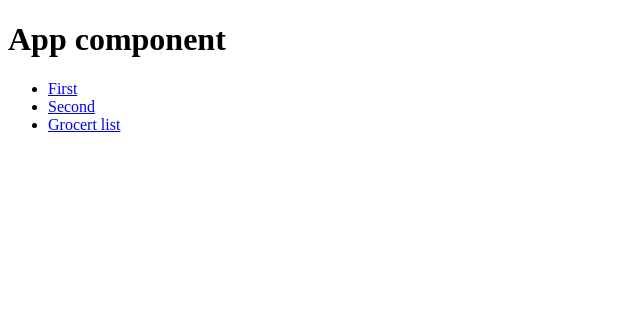
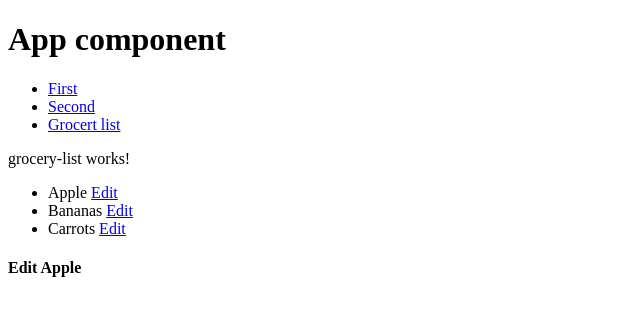
Before and after one commit to AnPham112/angular-features, an Angular app in the folder angular-routing/: page /groceries/1/details/1 in a window 1280 px wide. Before the commit this address led to /. Shown: the top 316 px of the page, without its empty margins (0-640 px from the left). Built offline with nearby package versions, Linux system fonts and the light colour scheme.

Commit message:
get-route-params-without-using-activatedRoute

```diff
--- a/angular-routing/src/app/app.component.html
+++ b/angular-routing/src/app/app.component.html
@@ -9,7 +9,7 @@
       <a routerLink="/second-component" routerLinkActive="active">Second</a>
     </li>
     <li>
-      <a routerLink="/groceries" routerLinkActive="active">Grocert list</a>
+      <a routerLink="/groceries/1" routerLinkActive="active">Grocert list</a>
     </li>
   </ul>
 </nav>
--- a/angular-routing/src/app/app.config.ts
+++ b/angular-routing/src/app/app.config.ts
@@ -1,11 +1,19 @@
 import { ApplicationConfig, provideZoneChangeDetection } from '@angular/core';
-import { provideRouter, withComponentInputBinding } from '@angular/router';
+import {
+  provideRouter,
+  withComponentInputBinding,
+  withRouterConfig,
+} from '@angular/router';
 
 import { routes } from './app.routes';
 
 export const appConfig: ApplicationConfig = {
   providers: [
     provideZoneChangeDetection({ eventCoalescing: true }),
-    provideRouter(routes, withComponentInputBinding()),
+    provideRouter(
+      routes,
+      withComponentInputBinding(),
+      withRouterConfig({ paramsInheritanceStrategy: 'always' })
+    ),
   ],
 };
--- a/angular-routing/src/app/components/grocery-item/grocery-item.component.html
+++ b/angular-routing/src/app/components/grocery-item/grocery-item.component.html
@@ -1,3 +1,3 @@
-<div *ngIf="grocery$ | async as grocery">
+<div *ngIf="grocery() as grocery">
   <h4>Edit {{ grocery.name }}</h4>
 </div>
--- a/angular-routing/src/app/components/grocery-item/grocery-item.component.ts
+++ b/angular-routing/src/app/components/grocery-item/grocery-item.component.ts
@@ -1,20 +1,28 @@
-import { AsyncPipe, NgIf } from '@angular/common';
-import { Component, inject, Input, numberAttribute } from '@angular/core';
-import { Observable } from 'rxjs';
+import { NgIf } from '@angular/common';
+import { Component, inject, input, OnInit } from '@angular/core';
+import { toObservable, toSignal } from '@angular/core/rxjs-interop';
 import { GroceryService } from '../../services/grocery.service';
+import { switchMap } from 'rxjs';
 
 @Component({
   selector: 'app-grocery-item',
   standalone: true,
-  imports: [AsyncPipe, NgIf],
+  imports: [NgIf],
   templateUrl: './grocery-item.component.html',
   styleUrl: './grocery-item.component.css',
 })
-export class GroceryItemComponent {
+export class GroceryItemComponent implements OnInit {
+  categoryId = input('categoryId');
+  groceryId = input('groceryId');
   groceryService = inject(GroceryService);
-  grocery$!: Observable<any>;
-  grocery: any;
-  @Input({ transform: numberAttribute }) set id(groceryId: number) {
-    this.grocery$ = this.groceryService.getGroceryById(groceryId);
+  grocery = toSignal(
+    toObservable(this.groceryId).pipe(
+      switchMap((id) => this.groceryService.getGroceryById(+id))
+    )
+  );
+
+  ngOnInit() {
+    console.log('categoryId: ', this.categoryId());
+    console.log('groceryId: ', this.groceryId());
   }
 }
--- a/angular-routing/src/app/components/grocery-list/grocery-list.component.html
+++ b/angular-routing/src/app/components/grocery-list/grocery-list.component.html
@@ -4,7 +4,9 @@
   @for (grocery of groceries(); track grocery.id) {
   <li>
     {{ grocery.name }}
-    <a [routerLink]="['/groceries/edit', grocery.id]">Edit</a>
+    <a [routerLink]="['details', grocery.id]">Edit</a>
   </li>
   }
 </ul>
+
+<router-outlet></router-outlet>
--- a/angular-routing/src/app/components/grocery-list/grocery-list.component.ts
+++ b/angular-routing/src/app/components/grocery-list/grocery-list.component.ts
@@ -1,19 +1,25 @@
-import { Component, inject } from '@angular/core';
+import { Component, inject, input, OnInit } from '@angular/core';
 import { GroceryService } from '../../services/grocery.service';
 import { toSignal } from '@angular/core/rxjs-interop';
-import { IGrocery } from '../../models/grocery.model';
-import { RouterLink } from '@angular/router';
+import { RouterLink, RouterOutlet } from '@angular/router';
 
 @Component({
   selector: 'app-grocery-list',
   standalone: true,
-  imports: [RouterLink],
+  imports: [RouterLink, RouterOutlet],
   templateUrl: './grocery-list.component.html',
   styleUrl: './grocery-list.component.css',
 })
-export class GroceryListComponent {
+export class GroceryListComponent implements OnInit {
   groceryService = inject(GroceryService);
+  groceryId = input('groceryId');
+  categoryId = input('categoryId');
   groceries = toSignal(this.groceryService.getGroceries(), {
     initialValue: [],
   });
+
+  ngOnInit(): void {
+    console.log('grocery signal id: ', this.groceryId());
+    console.log('category signal id: ', this.categoryId());
+  }
 }
```
Also changed, not shown: angular-routing/src/app/app.routes.ts (+2 -5 lines).
